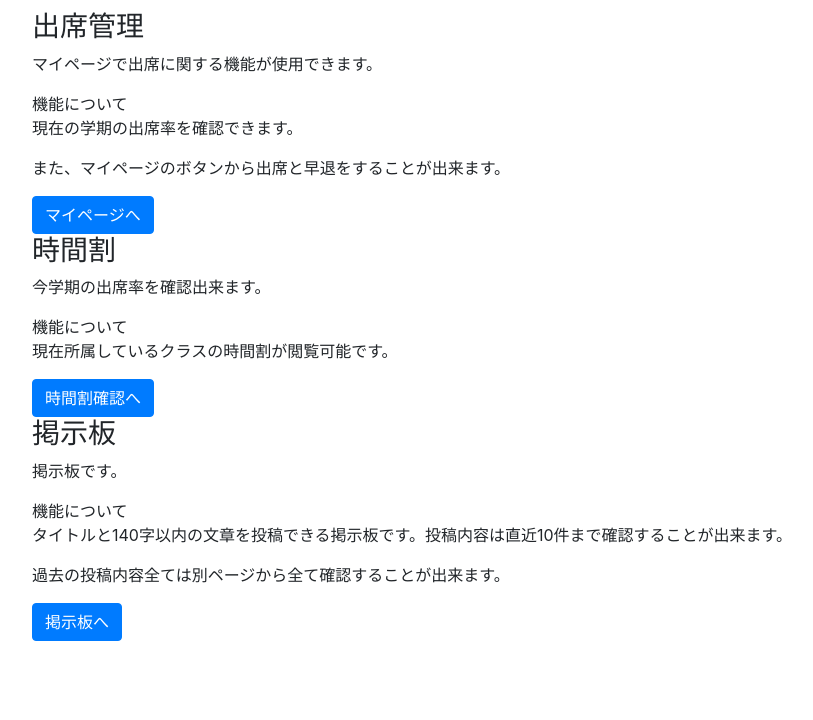
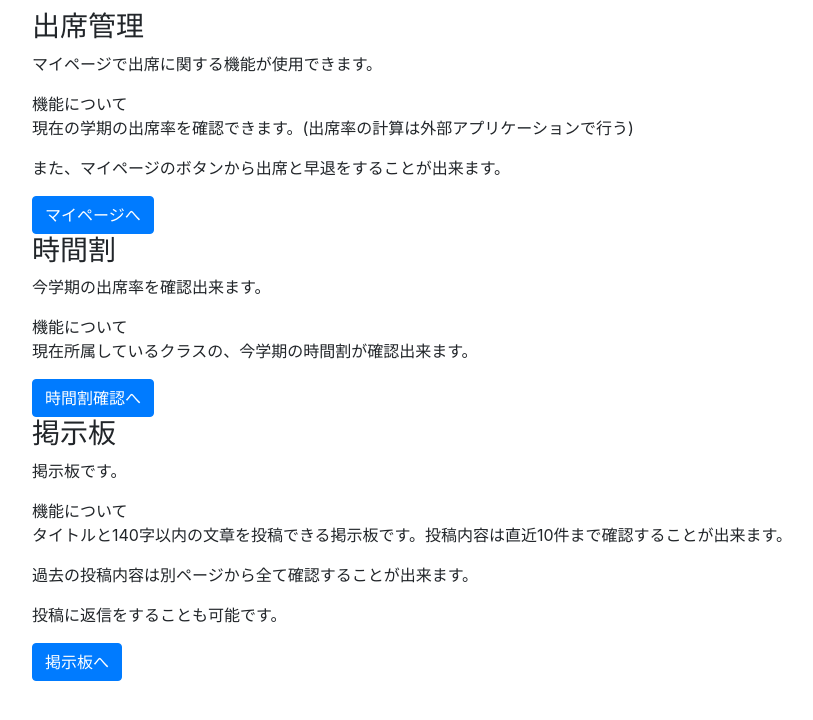
Before and after one commit to 204tb/GakunaiApp, a PHP site: page /subPage/index.php in a window 1280 px wide. Shown: the part 62-782 px from the top of the page, without its empty margins (53-866 px from the left). Run offline with PHP 8.4, Linux system fonts and the light colour scheme; a user stored in the database is signed in; some libraries are stand-ins or nearby versions.

Commit message:
トップページの説明文を調整

```diff
--- a/php/subPage/index.php
+++ b/php/subPage/index.php
@@ -72,7 +72,7 @@ if(!empty($_SESSION["user"])){
                 <div class="explanation">
                     <span id="explanation_title" class="explanation_title_attendancerate mar-lef4e">機能について</span>
                     <div class="explanation_text_attendancerate text-mono" id="explanation_text">
-                        <p>現在の学期の出席率を確認できます。</p>
+                        <p>現在の学期の出席率を確認できます。(出席率の計算は外部アプリケーションで行う)</p>
                         <p>また、マイページのボタンから出席と早退をすることが出来ます。</p>
                     </div>
                 </div>
@@ -85,7 +85,7 @@ if(!empty($_SESSION["user"])){
                 <div class ="explanation">
                     <span id="explanation_title" class="explanation_title_time mar-lef4e">機能について</span>
                     <div class="explanation_text_time" id="explanation_text">
-                        <p>現在所属しているクラスの時間割が閲覧可能です。</p>
+                        <p>現在所属しているクラスの、今学期の時間割が確認出来ます。</p>
                     </div>
                 </div>
                 <button class ="Timetable_button btn btn-primary"><a href="時間割/Timeable.php" class="color-white" style="color:white;">時間割確認へ<a></button>
@@ -99,7 +99,8 @@ if(!empty($_SESSION["user"])){
                     <span id="explanation_title" class="explanation_title_board mar-lef4e">機能について</span>
                     <div class="explanation_text_board" id="explanation_text">
                         <p>タイトルと140字以内の文章を投稿できる掲示板です。投稿内容は直近10件まで確認することが出来ます。</p>
-                        <p>過去の投稿内容全ては別ページから全て確認することが出来ます。</p>
+                        <p>過去の投稿内容は別ページから全て確認することが出来ます。</p>
+                        <p>投稿に返信をすることも可能です。</p>
                     </div>
                 </div>
                 <button type="submit" class ="Bulletin_board_button btn btn-primary"><a href="掲示板/board.php" style="color:white;">掲示板へ</a></button>
```
